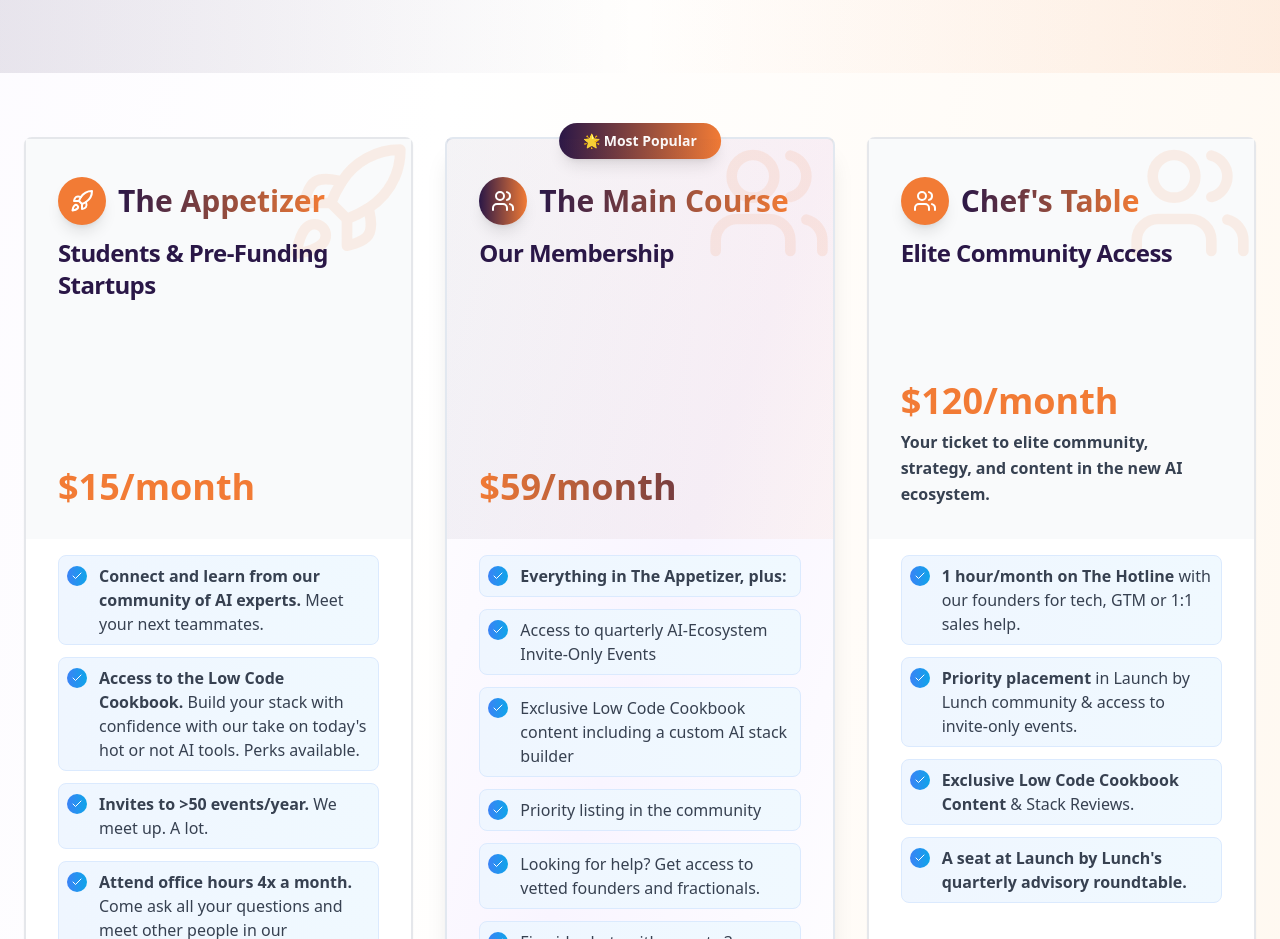
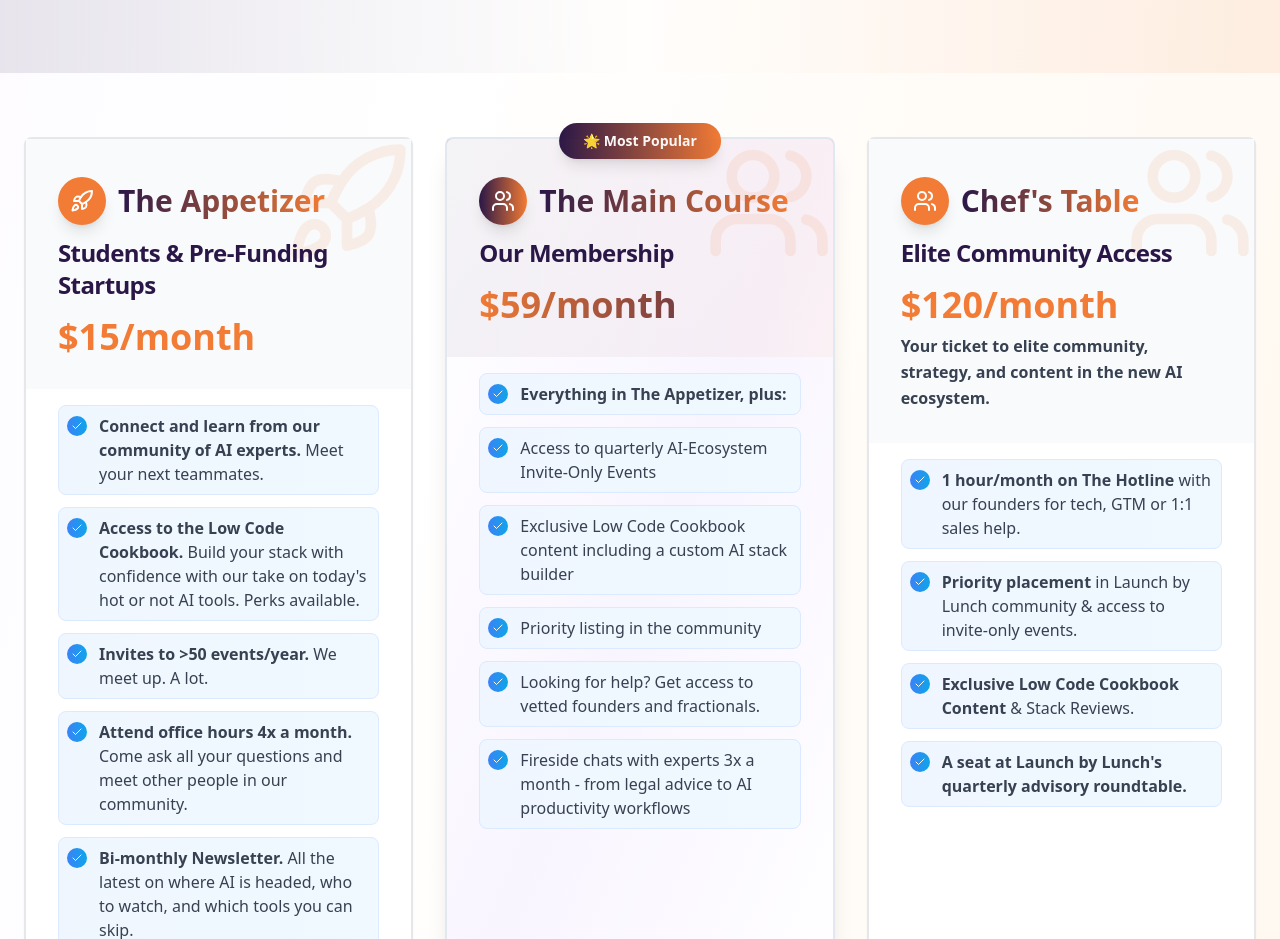
Before and after one commit to KK-purposely/launch-by-lunch-lane, a React (Vite) app: page / in a window 1280 px wide. Shown: the part 4720-5659 px from the top of the page. Built offline with nearby package versions, Linux system fonts and the light colour scheme.

Commit message:
Reverted to commit e2abce2b9c0e66100bed4359759e6fe7f2529ff4

```diff
--- a/src/components/join/ServiceCard.tsx
+++ b/src/components/join/ServiceCard.tsx
@@ -48,11 +48,11 @@ const ServiceCard = ({ service, index, onServiceClick }: ServiceCardProps) => {
         </div>
       )}
 
-      <CardHeader className={`${service.featured ? 'bg-gradient-to-r from-launch-purple/5 to-launch-orange/5' : 'bg-gray-50'} relative overflow-hidden p-8 min-h-[400px] flex flex-col justify-between`}>
+      <CardHeader className={`${service.featured ? 'bg-gradient-to-r from-launch-purple/5 to-launch-orange/5' : 'bg-gray-50'} relative overflow-hidden p-8`}>
         <div className="absolute top-0 right-0 w-32 h-32 opacity-10">
           <service.icon className="w-full h-full text-launch-orange" />
         </div>
-        <div className="relative z-10 flex-grow">
+        <div className="relative z-10">
           {service.subtitle ? (
             <>
               <div className="flex items-center gap-3 mb-3">
@@ -77,8 +77,7 @@ const ServiceCard = ({ service, index, onServiceClick }: ServiceCardProps) => {
               </CardTitle>
             </div>
           )}
-        </div>
-        <div className="relative z-10 space-y-2 mt-auto">
+          <div className="space-y-2">
             <p className={`text-3xl md:text-4xl font-bold ${service.featured ? 'bg-gradient-to-r from-launch-orange to-launch-purple bg-clip-text text-transparent' : 'text-launch-orange'}`}>
               {service.price}
             </p>
@@ -113,6 +112,7 @@ const ServiceCard = ({ service, index, onServiceClick }: ServiceCardProps) => {
               </p>
             )}
           </div>
+        </div>
       </CardHeader>
 
       <CardContent className="pt-4 px-8 pb-8 flex flex-col flex-grow">
```
